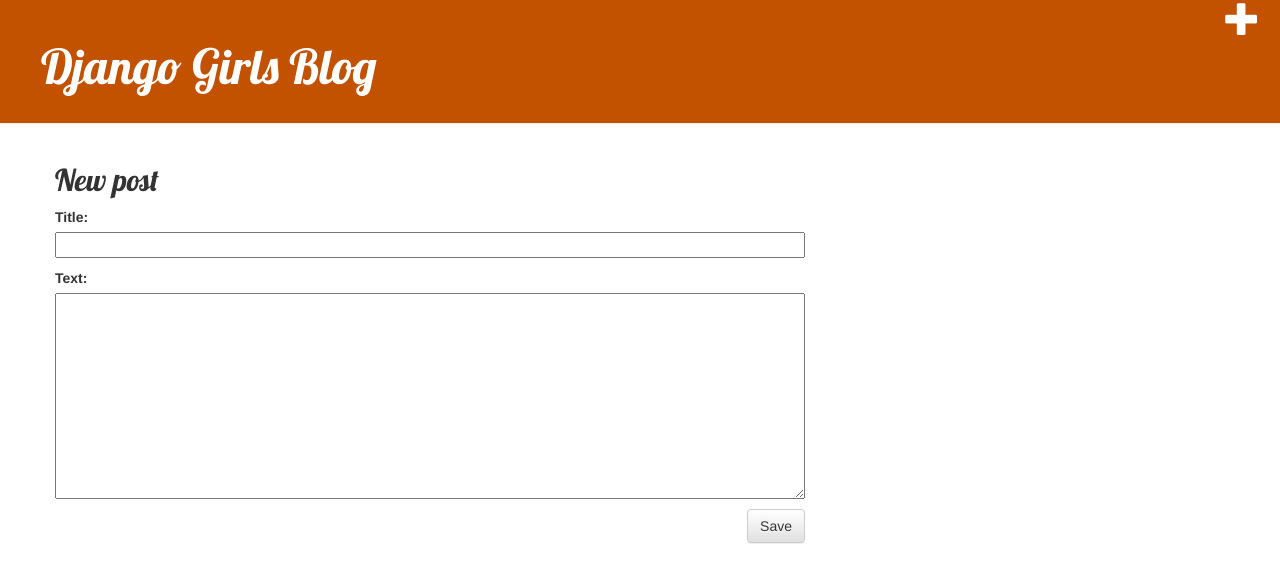
After one commit to deepakdevp/my-first-blog, a Django app: page /post/new/ in a window 1280 px wide. The commit adds this page. Shown: the top 583 px of the page. Run offline with Django 3.2, Linux system fonts and the light colour scheme; some libraries are stand-ins or nearby versions.

Commit message:
Added form to write new blog posts.

```diff
--- /dev/null
+++ b/blog/forms.py
@@ -0,0 +1,10 @@
+from django import forms
+
+from .models import Post
+
+
+class PostForm(forms.ModelForm):
+
+    class Meta:
+        model = Post
+        fields = ('title', 'text',)
--- a/blog/templates/blog/base.html
+++ b/blog/templates/blog/base.html
@@ -7,6 +7,7 @@
     <link rel="stylesheet" href="//maxcdn.bootstrapcdn.com/bootstrap/3.2.0/css/bootstrap-theme.min.css">
     <link href="//fonts.googleapis.com/css?family=Lobster&subset=latin,latin-ext" rel="stylesheet" type="text/css">
     <link rel="stylesheet" href="{% static 'css/blog.css' %}">
+    <a href="{% url 'post_new' %}" class="top-menu"><span class="glyphicon glyphicon-plus"></span></a>
 </head>
 
 <body>
--- /dev/null
+++ b/blog/templates/blog/post_edit.html
@@ -0,0 +1,9 @@
+{% extends 'blog/base.html' %}
+
+{% block content %}
+<h2>New post</h2>
+<form method="POST" class="post-form">{% csrf_token %}
+    {{ form.as_p }}
+    <button type="submit" class="save btn btn-default">Save</button>
+</form>
+{% endblock %}
--- a/blog/urls.py
+++ b/blog/urls.py
@@ -4,4 +4,5 @@
 urlpatterns = [
     path('', views.post_list, name='post_list'),
     path('post/<int:pk>/', views.post_detail, name='post_detail'),
+    path('post/new/', views.post_new, name='post_new'),
 ]
--- a/blog/views.py
+++ b/blog/views.py
@@ -2,6 +2,8 @@
 from .models import Post
 from django.utils import timezone
 from django.shortcuts import render, get_object_or_404
+from .forms import PostForm
+from django.shortcuts import redirect
 # Create your views here.
 
 
@@ -14,3 +16,17 @@
 def post_detail(request, pk):
     post = get_object_or_404(Post, pk=pk)
     return render(request, 'blog/post_detail.html', {'post': post})
+
+
+def post_new(request):
+    if request.method == "POST":
+        form = PostForm(request.POST)
+        if form.is_valid():
+            post = form.save(commit=False)
+            post.author = request.user
+            post.published_date = timezone.now()
+            post.save()
+            return redirect('post_detail', pk=post.pk)
+    else:
+        form = PostForm()
+    return render(request, 'blog/post_edit.html', {'form': form})
```
Also changed, not shown: db.sqlite3.
